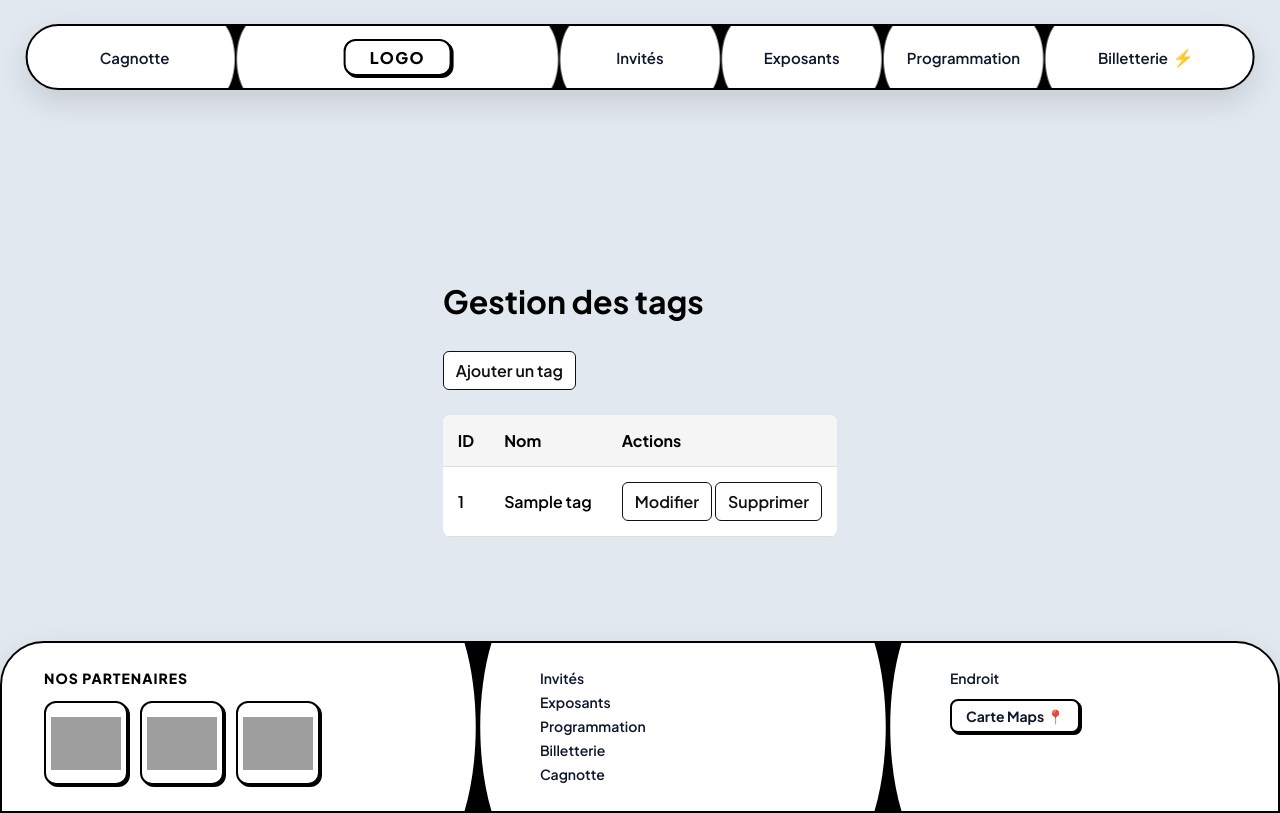
After one commit to Lola-Lfc/Festindieval, a Laravel app: page /admin/tags in a window 1280 px wide. The commit adds this page. Run offline with Laravel 12, Linux system fonts and the light colour scheme; a user stored in the database is signed in; data comes from the database, SQL or seed files in the repository; tables that the repository leaves empty hold one stand-in row (values such as "Sample post"); grey boxes are pictures that could not be loaded.

Commit message:
Add admin tags management (CRUD)

```diff
--- /dev/null
+++ b/SiteWeb/app/Http/Controllers/Admin/TagController.php
@@ -0,0 +1,66 @@
+<?php
+
+namespace App\Http\Controllers\Admin;
+
+use App\Http\Controllers\Controller;
+use App\Models\Tag;
+use Illuminate\Http\Request;
+
+class TagController extends Controller
+{
+    public function index()
+    {
+        $tags = Tag::orderBy('nom')->get();
+
+        return view('Admin.tags.index', compact('tags'));
+    }
+    public function create()
+    {
+        return view('Admin.tags.create');
+    }
+
+    public function store(Request $request)
+    {
+        $validated = $request->validate([
+            'nom' => 'required|string|max:255|unique:tags,nom',
+        ]);
+
+        Tag::create($validated);
+
+        return redirect()
+            ->route('admin.tags.index')
+            ->with('success', 'Tag créé avec succès.');
+    }
+
+    public function edit(Tag $tag)
+    {
+        return view('Admin.tags.edit', compact('tag'));
+    }
+
+    public function update(Request $request, Tag $tag)
+    {
+        $validated = $request->validate([
+            'nom' => 'required|string|max:255|unique:tags,nom,' . $tag->id,
+        ]);
+
+        $tag->update($validated);
+
+        return redirect()
+            ->route('admin.tags.index')
+            ->with('success', 'Tag modifié avec succès.');
+    }
+    public function destroy(Tag $tag)
+    {
+        if ($tag->invites()->exists() || $tag->exposants()->exists()) {
+            return redirect()
+                ->route('admin.tags.index')
+                ->with('error', 'Impossible de supprimer ce tag car il est utilisé.');
+        }
+
+        $tag->delete();
+
+        return redirect()
+            ->route('admin.tags.index')
+            ->with('success', 'Tag supprimé avec succès.');
+    }
+}
--- a/SiteWeb/app/Models/Tag.php
+++ b/SiteWeb/app/Models/Tag.php
@@ -3,8 +3,24 @@
 namespace App\Models;
 
 use Illuminate\Database\Eloquent\Model;
+use App\Models\Invite;
+use App\Models\Exposant;
 
 class tag extends Model
 {
     protected $guarded = [];
+
+    protected $fillable = [
+        'nom',
+    ];
+
+    public function invites()
+    {
+        return $this->hasMany(Invite::class, 'tag_id');
+    }
+
+    public function exposants()
+    {
+        return $this->hasMany(Exposant::class, 'tag_id');
+    }
 }
--- a/SiteWeb/public/css/admin.css
+++ b/SiteWeb/public/css/admin.css
@@ -1,6 +1,7 @@
 .admin-dashboard,
 .admin-users,
-.admin-series {
+.admin-series,
+.admin-tags {
     max-width: 1100px;
     margin: 140px auto 80px;
     padding: 0 24px;
@@ -8,7 +9,8 @@
 
 .admin-dashboard h1,
 .admin-users h1,
-.admin-series h1 {
+.admin-series h1,
+.admin-tags h1 {
     margin-bottom: 30px;
 }
 
@@ -34,8 +41,28 @@
     font-size: 2rem;
 }
 
+.stat-card span {
+    font-size: 0.9rem;
+    color: #666;
+}
+
+a.stat-card {
+    cursor: pointer;
+    transition: transform 0.15s ease, box-shadow 0.15s ease;
+}
+
+a.stat-card:hover {
+    transform: translateY(-3px);
+    box-shadow: 0 5px 15px rgba(0, 0, 0, 0.1);
+}
+
+.stat-card.disabled {
+    opacity: 0.5;
+}
+
 .admin-users table,
-.admin-series table {
+.admin-series table,
+.admin-tags table {
     width: 100%;
     margin-top: 25px;
     border-collapse: collapse;
@@ -47,14 +74,17 @@
 .admin-users th,
 .admin-users td,
 .admin-series th,
-.admin-series td {
+.admin-series td,
+.admin-tags th,
+.admin-tags td {
     padding: 15px;
     text-align: left;
     border-bottom: 1px solid #ddd;
 }
 
 .admin-users th,
-.admin-series th {
+.admin-series th,
+.admin-tags th {
     background: #f5f5f5;
 }
 
@@ -67,8 +97,10 @@
 
 .admin-users a,
 .admin-series a,
+.admin-tags a,
 .admin-users button,
-.admin-series button {
+.admin-series button,
+.admin-tags button {
     display: inline-block;
     padding: 8px 12px;
     border: 1px solid #111;
@@ -82,24 +114,29 @@
 
 .admin-users a:hover,
 .admin-series a:hover,
+.admin-tags a:hover,
 .admin-users button:hover,
-.admin-series button:hover {
+.admin-series button:hover,
+.admin-tags button:hover {
     background: #111;
     color: white;
 }
 
 .admin-users form,
-.admin-series form {
+.admin-series form,
+.admin-tags form {
     margin-top: 20px;
 }
 
 .admin-users form div,
-.admin-series form div {
+.admin-series form div,
+.admin-tags form div {
     margin-bottom: 20px;
 }
 
 .admin-users label,
-.admin-series label {
+.admin-series label,
+.admin-tags label {
     display: block;
     margin-bottom: 6px;
     font-weight: bold;
--- a/SiteWeb/resources/views/Admin/dashboard.blade.php
+++ b/SiteWeb/resources/views/Admin/dashboard.blade.php
@@ -32,11 +32,11 @@
             <span>Gérer les séries</span>
         </a>
 
-        <div class="stat-card disabled">
+        <a href="{{ route('admin.tags.index') }}" class="stat-card">
             <h2>Tags</h2>
             <strong>{{ $tagsCount }}</strong>
             <span>Gérer les tags</span>
-        </div>
+        </a>
 
         <div class="stat-card disabled">
             <h2>Types de billets</h2>
--- /dev/null
+++ b/SiteWeb/resources/views/Admin/tags/index.blade.php
@@ -0,0 +1,62 @@
+@extends('Admin.layouts.app')
+
+@section('content')
+
+<main class="admin-tags">
+
+    <h1>Gestion des tags</h1>
+
+    @if (session('success'))
+        <p>{{ session('success') }}</p>
+    @endif
+
+    @if (session('error'))
+        <p>{{ session('error') }}</p>
+    @endif
+
+    <a href="{{ route('admin.tags.create') }}">
+        Ajouter un tag
+    </a>
+
+    <table>
+        <thead>
+            <tr>
+                <th>ID</th>
+                <th>Nom</th>
+                <th>Actions</th>
+            </tr>
+        </thead>
+
+        <tbody>
+
+            @foreach ($tags as $tag)
+
+                <tr>
+                    <td>{{ $tag->id }}</td>
+
+                    <td>{{ $tag->nom }}</td>
+
+                    <td>
+                        <a href="{{ route('admin.tags.edit', $tag) }}">
+                            Modifier
+                        </a>
+
+                        <form method="POST" action="{{ route('admin.tags.destroy', $tag) }}" style="display: inline;">
+                            @csrf
+                            @method('DELETE')
+
+                            <button type="submit" onclick="return confirm('Supprimer ce tag ?')">
+                                Supprimer
+                            </button>
+                        </form>
+                    </td>
+                </tr>
+
+            @endforeach
+
+        </tbody>
+    </table>
+
+</main>
+
+@endsection
--- a/SiteWeb/routes/web.php
+++ b/SiteWeb/routes/web.php
@@ -7,8 +7,6 @@ use App\Http\Controllers\ProgrammeController;
 use App\Http\Controllers\SeriesController;
 use App\Http\Controllers\BilleterieController;
 use App\Http\Controllers\ExposantsController;
-use App\Http\Controllers\Admin\SeriesController as AdminSeriesController;
-use App\Http\Controllers\Admin\ExposantController as AdminExposantController;
 
 // Import Illuminate
 use Illuminate\Support\Facades\Route;
@@ -16,6 +14,9 @@ use Illuminate\Support\Facades\Route;
 // Import Controllers Admin
 use App\Http\Controllers\Admin\DashboardController;
 use App\Http\Controllers\Admin\UserController;
+use App\Http\Controllers\Admin\TagController;
+use App\Http\Controllers\Admin\SeriesController as AdminSeriesController;
+use App\Http\Controllers\Admin\ExposantController as AdminExposantController;
 
 Route::get('/', function () {
     return view('welcome');
@@ -71,6 +72,20 @@ Route::prefix('admin')
             ->name('series.update');
         Route::delete('/series/{serie}', [AdminSeriesController::class, 'destroy'])
             ->name('series.destroy');
+
+    //Panel Admin Tags
+        Route::get('/tags', [TagController::class, 'index'])
+            ->name('tags.index');
+        Route::get('/tags/create', [TagController::class, 'create'])
+            ->name('tags.create');
+        Route::post('/tags', [TagController::class, 'store'])
+            ->name('tags.store');
+        Route::get('/tags/{tag}/edit', [TagController::class, 'edit'])
+            ->name('tags.edit');
+        Route::put('/tags/{tag}', [TagController::class, 'update'])
+            ->name('tags.update');
+        Route::delete('/tags/{tag}', [TagController::class, 'destroy'])
+            ->name('tags.destroy');
     });
 
 Route::get('/invite', [InviteController::class, 'index']);
```
Also changed, not shown: other parts of SiteWeb/public/css/admin.css (+14 -35 lines), SiteWeb/resources/views/Admin/tags/create.blade.php (added, +45 -0 lines), SiteWeb/resources/views/Admin/tags/edit.blade.php (added, +46 -0 lines).
